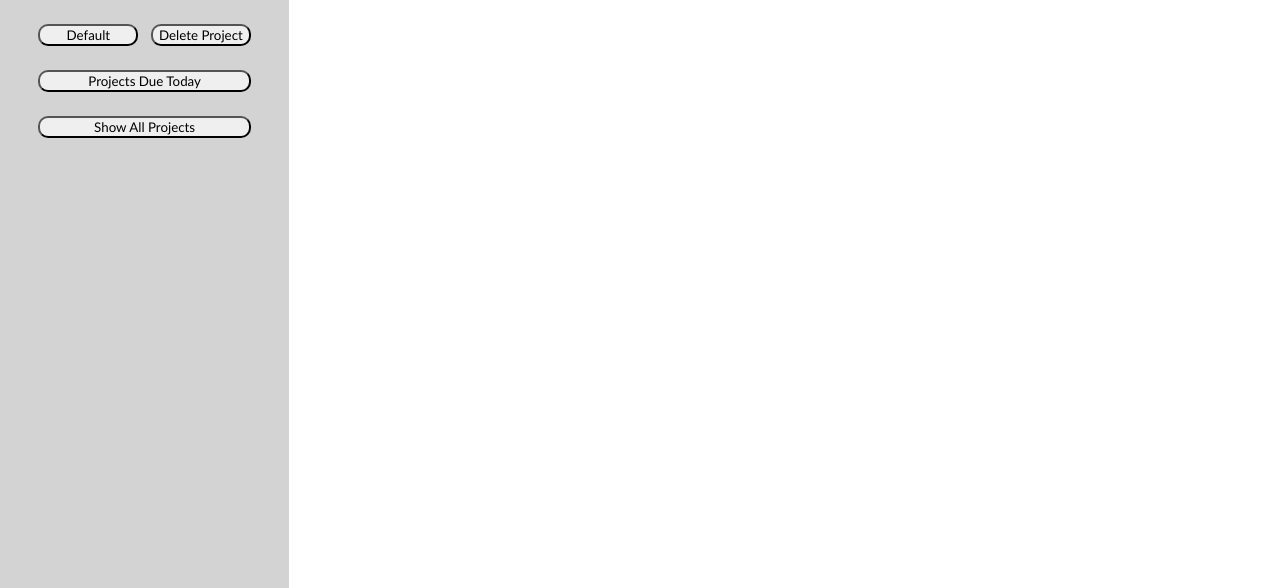
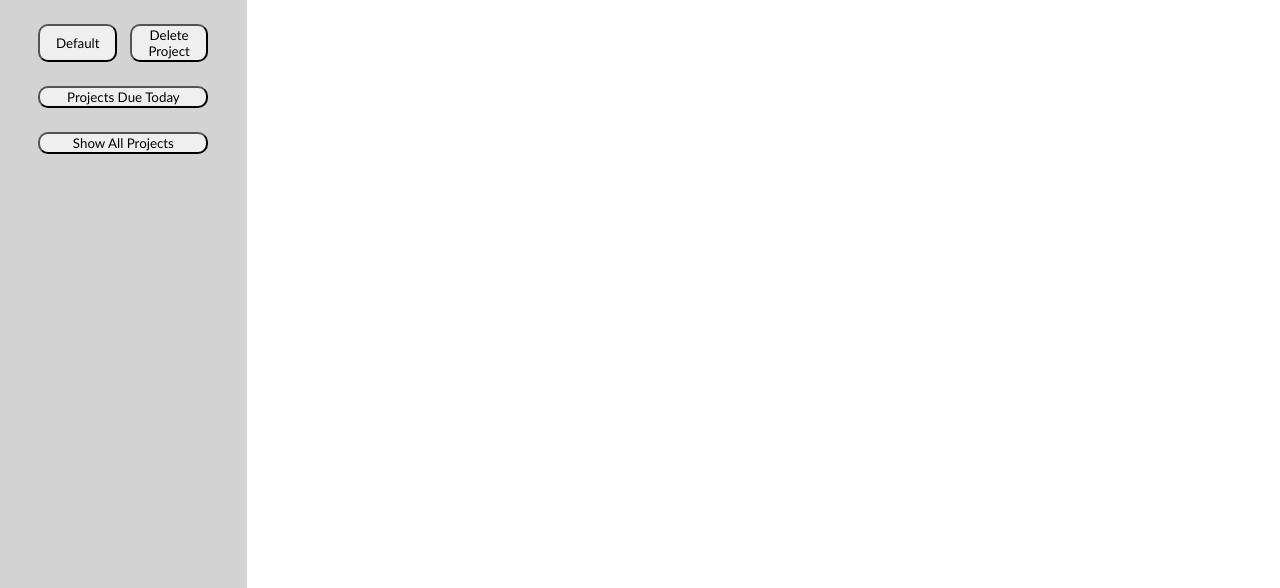
Before and after one commit to jbfink97/todo, a website built with webpack: page dist/index.html in a window 1280 px wide. Shown: the part 212-800 px from the top of the page. Built offline with nearby package versions, Linux system fonts and the light colour scheme.

Commit message:
fixed styling issue

```diff
--- a/src/style.css
+++ b/src/style.css
@@ -35,8 +35,9 @@ button {
 }
 
 #main {
-    display: flex;
+    display: grid;
     flex-grow: 10;
+    grid-template-columns: 1fr 14fr;
 }
 
 #sidebar,
```
